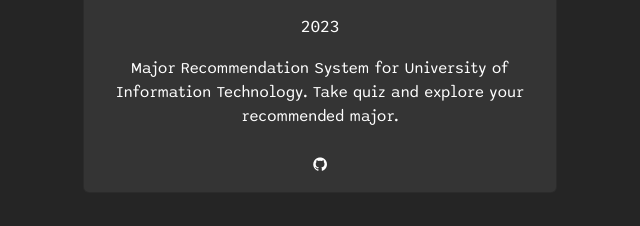
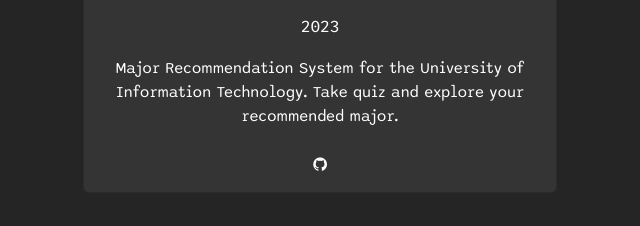
Before and after one commit to YMT-Yamete/MySite, a plain HTML site: page portfolio.html in a window 1280 px wide. Shown: the part 574-800 px from the top of the page, 35-675 px from the left. Drawn offline with nearby package versions, Linux system fonts and the light colour scheme.

Commit message:
2/21/2023

```diff
--- a/portfolio.html
+++ b/portfolio.html
@@ -79,7 +79,7 @@
                                     </p>
                                     <p class="defaultText">Presonal Project</p>
                                     <p class="defaultText">2023</p>
-                                    <p class="card-text mb-4">Major Recommendation System for University of Information Technology. Take quiz and explore your recommended major.</p>
+                                    <p class="card-text mb-4">Major Recommendation System for the University of Information Technology. Take quiz and explore your recommended major.</p>
                                     <div class="row d-flex justify-content-center">
                                         <div class="col-1">
                                             <a href="https://github.com/YMT-Yamete/MajorIT">
```
